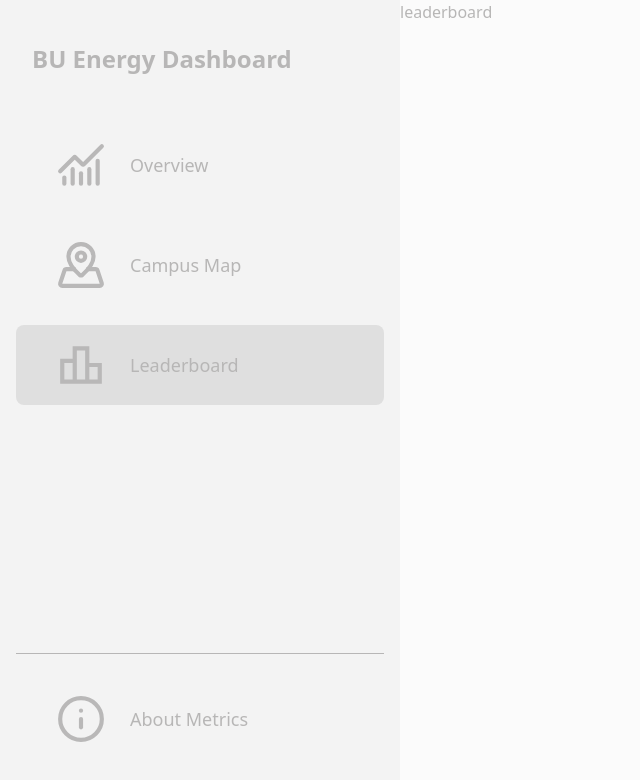
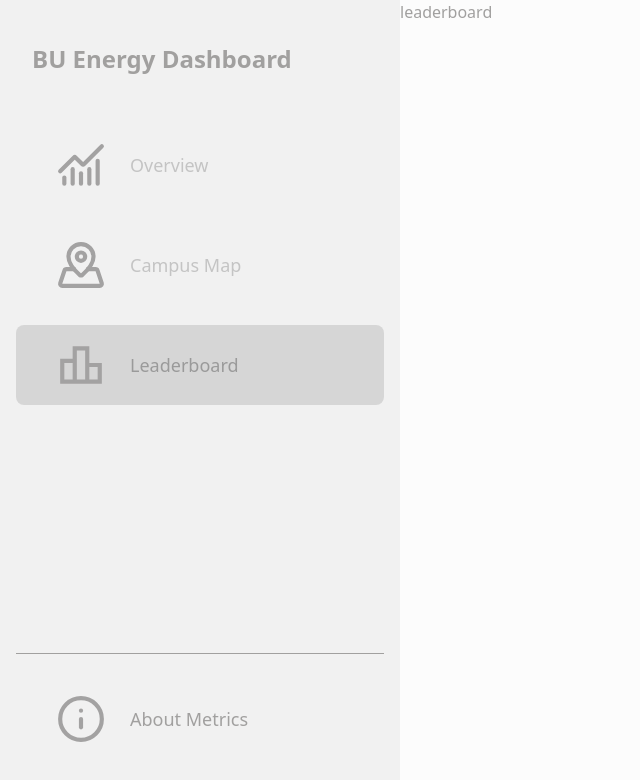
Before and after one commit to dionlwilliams/bu-energy-dashboard, a React (Vite) app: page /leaderboard in a window 1280 px wide. Shown: the top 780 px of the page, without its empty margins (0-640 px from the left). Built offline with nearby package versions, Linux system fonts and the light colour scheme.

Commit message:
Slight changes to styling and highlighting of elements

```diff
--- a/src/App.jsx
+++ b/src/App.jsx
@@ -7,7 +7,7 @@ import Menu from './components/Menu'
 
 function App({}) {
   return (
-    <div className='flex h-screen text-stone-900 overflow-hidden relative before:content-[""] before:absolute before:inset-0 before:bg-neutral-50 before:opacity-70 before:pointer-events-none'>
+    <div className='flex h-screen text-stone-900 overflow-hidden relative before:content-[""] before:absolute before:inset-0 before:bg-neutral-50 before:opacity-60 before:pointer-events-none'>
     {/*bg styling - come back to later*/}
 
     <Menu />
--- a/src/components/Menu.jsx
+++ b/src/components/Menu.jsx
@@ -22,10 +22,10 @@ const Menu = () => {
           {MENU_LIST.map((item) => (
             <Link key={item.path} to={item.path} className='block w-full mb-2'>
               <div className={`flex items-center mb-5 pl-10 w-full h-20 text-lg font-medium rounded-lg transition-colors duration-100
-              ${pathname === item.path ? 'bg-neutral-400' : 'hover:bg-neutral-400'}
+              ${pathname === item.path ? 'bg-neutral-400' : 'hover:bg-neutral-300'}
               `}>
                 <item.icon size={50} className='align-middle' style={{color: item.color}} />
-                  <span className='ml-6'>
+                  <span className={`ml-6 ${pathname === item.path ? 'text-neutral-950' : 'text-neutral-500'}`}>
                     {item.name}
                   </span>
               </div>
```
